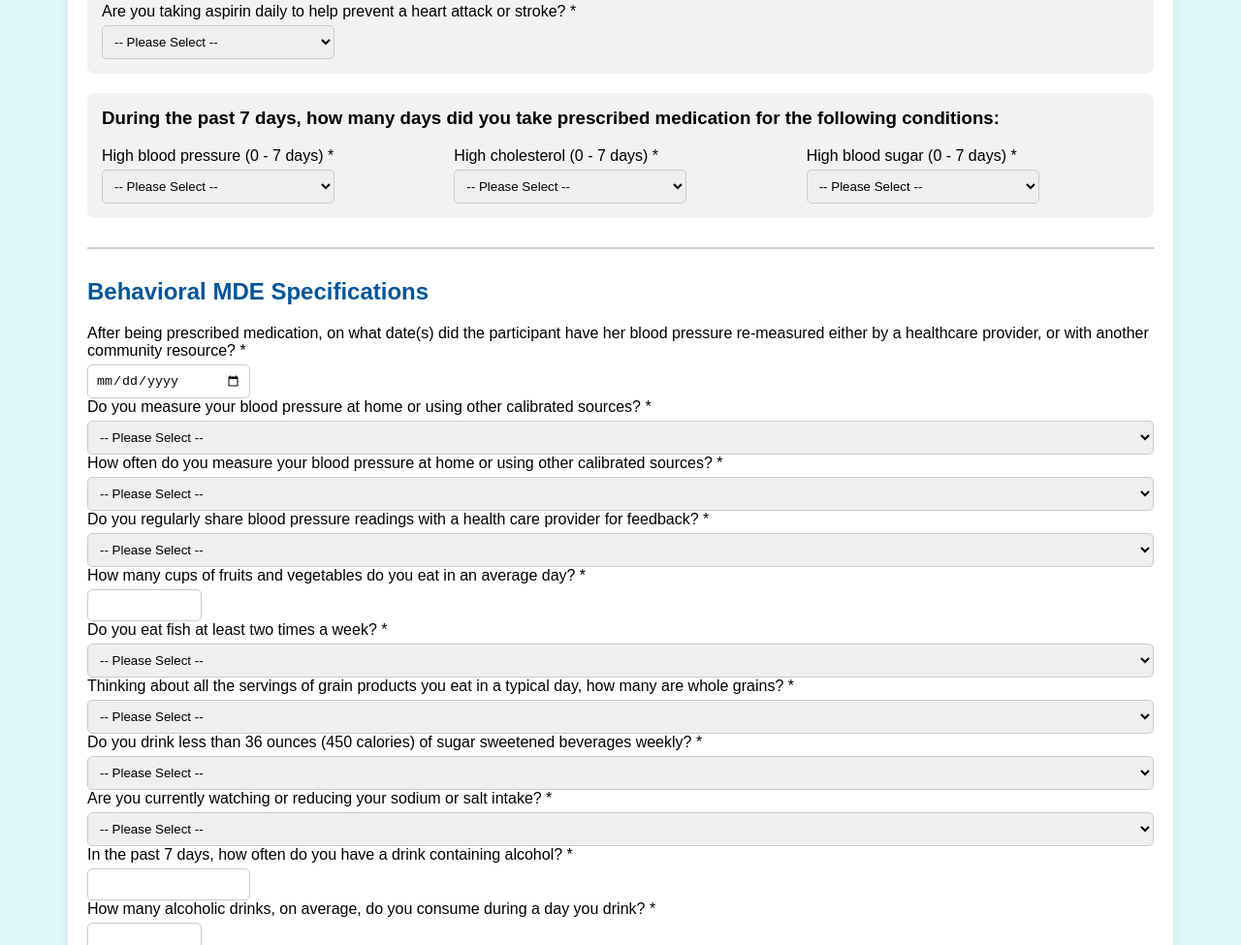
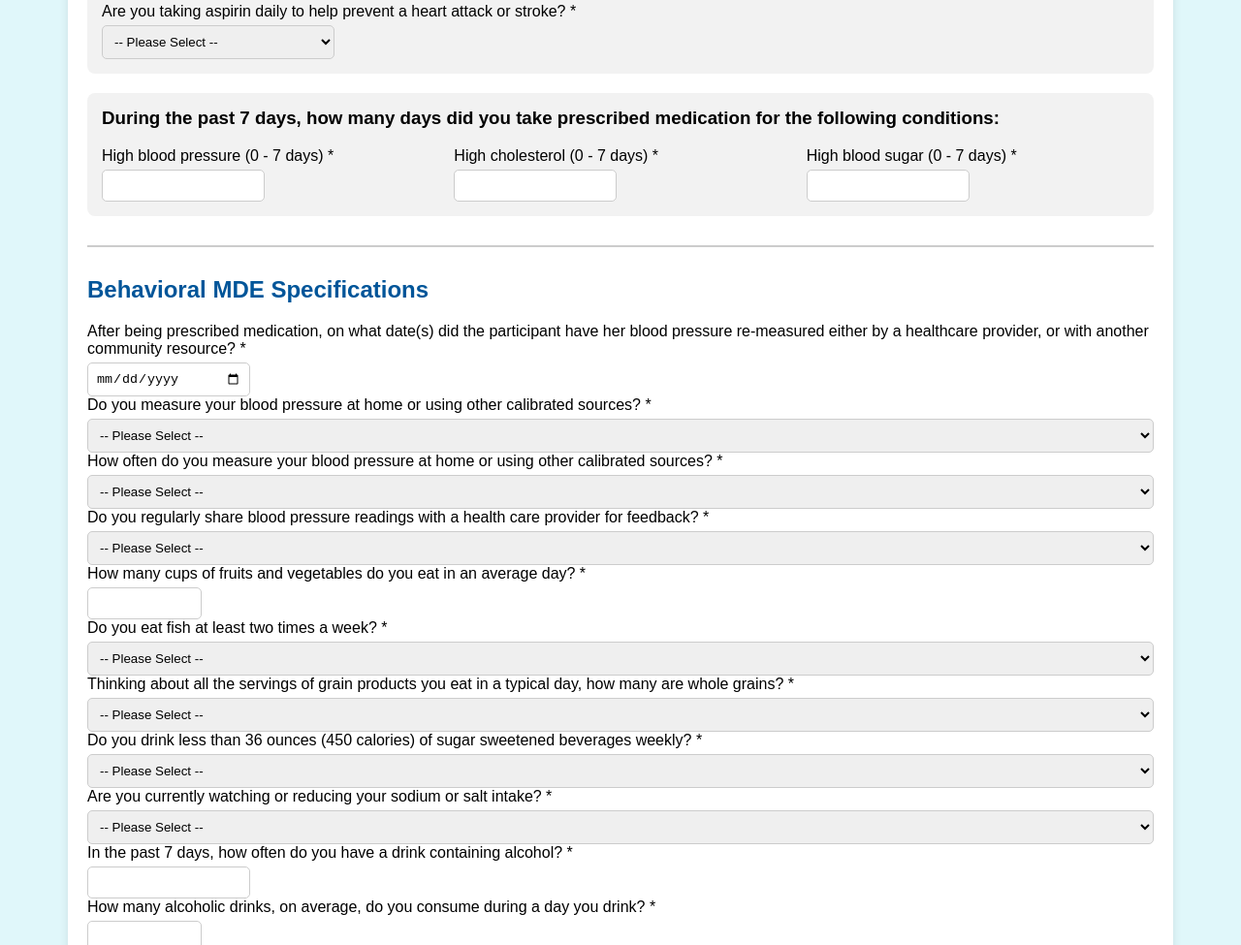
Before and after one commit to Sangeetha-CareHalo/WISEWOMAN_Fillable_Form, a website: page public/index.html in a window 1280 px wide. Shown: the part 1298-2273 px from the top of the page at 97% size. Drawn offline with Linux system fonts and the light colour scheme.

Commit message:
Replace select elements with number inputs for medication

```diff
--- a/public/index.html
+++ b/public/index.html
@@ -235,30 +235,15 @@
 <div class='subcategory'><h3>During the past 7 days, how many days did you take prescribed medication for the following conditions:</h3><div class='form-row'>
   <div class='form-field'>
     <label for='high_blood_pressure_0_7_days'>High blood pressure (0 - 7 days) *</label>
-    <select name='high_blood_pressure_0_7_days' id='high_blood_pressure_0_7_days' required  class="input-md">
-      <option value="">-- Please Select --</option>
-      <option value='Yes'>Yes</option>
-      <option value='No'>No</option>
-      <option value='Not Applicable'>Not Applicable</option>
-    </select>
+    <input type='number' name='high_blood_pressure_0_7_days' id='high_blood_pressure_0_7_days' required  class="input-sm">
   </div>
   <div class='form-field'>
     <label for='high_cholesterol_0_7_days'>High cholesterol (0 - 7 days) *</label>
-    <select name='high_cholesterol_0_7_days' id='high_cholesterol_0_7_days' required  class="input-md">
-      <option value="">-- Please Select --</option>
-      <option value='Yes'>Yes</option>
-      <option value='No'>No</option>
-      <option value='Not Applicable'>Not Applicable</option>
-    </select>
+    <input type='number' name='high_cholesterol_0_7_days' id='high_cholesterol_0_7_days' required  class="input-sm">
   </div>
   <div class='form-field'>
     <label for='high_blood_sugar_0_7_days'>High blood sugar (0 - 7 days) *</label>
-    <select name='high_blood_sugar_0_7_days' id='high_blood_sugar_0_7_days' required  class="input-md">
-      <option value="">-- Please Select --</option>
-      <option value='Yes'>Yes</option>
-      <option value='No'>No</option>
-      <option value='Not Applicable'>Not Applicable</option>
-    </select>
+    <input type='number' name='high_blood_sugar_0_7_days' id='high_blood_sugar_0_7_days' required  class="input-sm">
   </div>
     </div></div>
 <div class='section'><h2>Behavioral MDE Specifications</h2></div>
```
